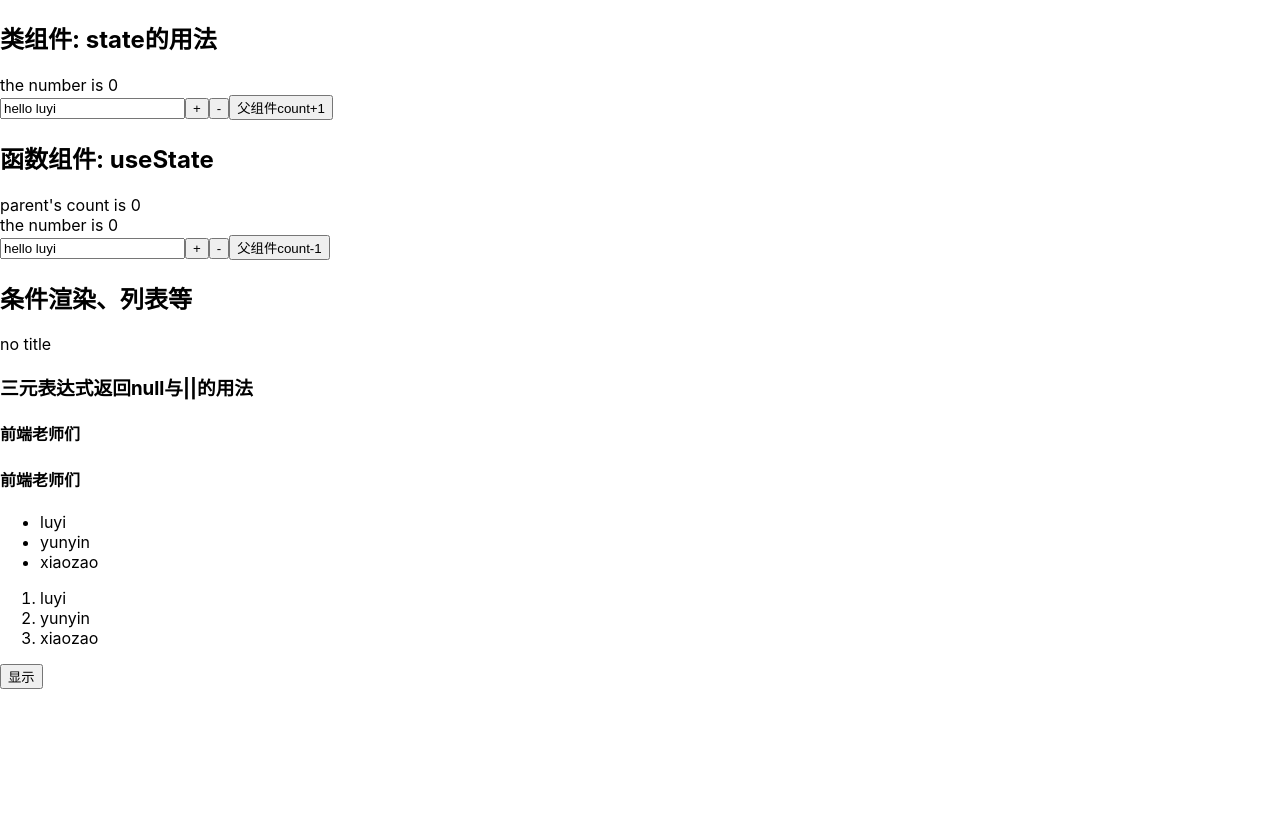
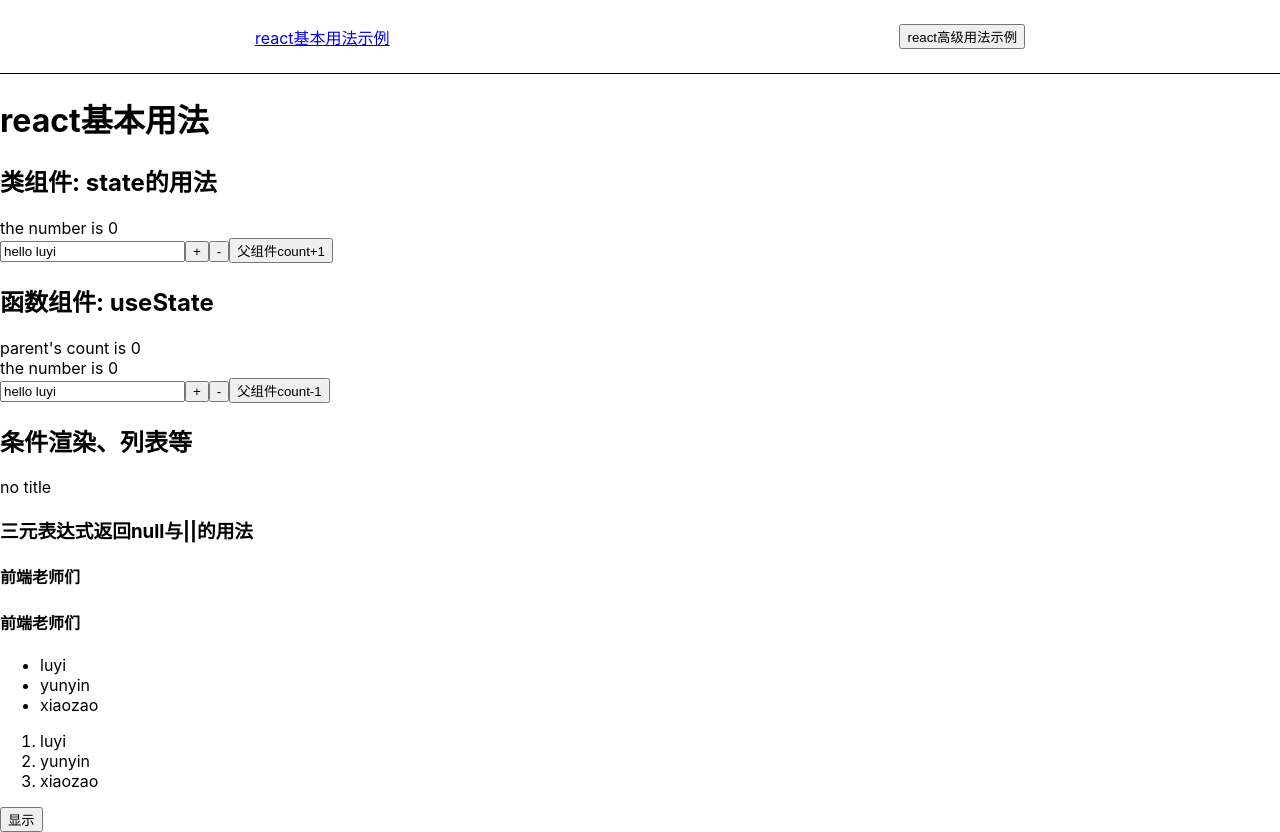
Before and after one commit to Green8y0/learn-react, a React (Create React App) app: page /basic in a window 1280 px wide. Before the commit the page ends 800 px from the top, so only its background shows below. Built offline with nearby package versions, Linux system fonts and the light colour scheme.

Commit message:
feat: 新增路由

```diff
--- a/package.json
+++ b/package.json
@@ -12,6 +12,8 @@
     "@types/react-dom": "^18.2.19",
     "react": "^18.2.0",
     "react-dom": "^18.2.0",
+    "react-router": "^6.22.2",
+    "react-router-dom": "^6.22.2",
     "react-scripts": "5.0.1",
     "typescript": "^4.9.5",
     "web-vitals": "^2.1.4"
--- a/src/App.css
+++ b/src/App.css
@@ -1,38 +1,7 @@
-.App {
-  text-align: center;
+.nav {
+  padding: 3vh 0;
+  border-bottom: 1px solid black;
+  display: flex;
+  justify-content: space-around;
+  align-items: center;
 }
-
-.App-logo {
-  height: 40vmin;
-  pointer-events: none;
-}
-
-@media (prefers-reduced-motion: no-preference) {
-  .App-logo {
-    animation: App-logo-spin infinite 20s linear;
-  }
-}
-
-.App-header {
-  background-color: #282c34;
-  min-height: 100vh;
-  display: flex;
-  flex-direction: column;
-  align-items: center;
-  justify-content: center;
-  font-size: calc(10px + 2vmin);
-  color: white;
-}
-
-.App-link {
-  color: #61dafb;
-}
-
-@keyframes App-logo-spin {
-  from {
-    transform: rotate(0deg);
-  }
-  to {
-    transform: rotate(360deg);
-  }
-}
--- a/src/App.tsx
+++ b/src/App.tsx
@@ -1,28 +1,25 @@
-import { useState } from 'react';
+import { useNavigate, useRoutes } from 'react-router';
+import { NavLink } from 'react-router-dom'
 import './App.css';
-import ClassCom from './basic/ClassCom';
-import FuncCom from './basic/FuncCom';
-import Other from './basic/Other';
+import routes from './routers/index';
 
 function App() {
-  const [count, setCount] = useState(0)
-
-  const addCount = (value: number) => {
-    setCount(count + value)
-  }
-  const minusCount = (value: number) => {
-    setCount(count - value)
-  }
+  const routers = useRoutes(routes)
+  const navigate = useNavigate()
 
   return (
     <div id='app'>
-      <ClassCom name='类组件' addCount={addCount} />
-      <FuncCom
-        name='函数组件'
-        count={count}
-        minusCount={minusCount}
-      />
-      <Other/>
+      <nav className='nav'>
+        <div>
+          <NavLink to={'/basic'}>react基本用法示例</NavLink>
+        </div>
+        <button
+          onClick={() => {
+            navigate('/higher')
+          }}
+        >react高级用法示例</button>
+      </nav>
+      {routers}
     </div>
   );
 }
--- /dev/null
+++ b/src/basic/index.tsx
@@ -0,0 +1,33 @@
+import React from 'react'
+import { useState } from 'react';
+import ClassCom from './ClassCom';
+import FuncCom from './FuncCom';
+import Other from './Other';
+
+interface IProps {
+  title?: string
+}
+
+export default function Basic({ title = 'Basic' }: IProps) {
+  const [count, setCount] = useState(0)
+
+  const addCount = (value: number) => {
+    setCount(count + value)
+  }
+  const minusCount = (value: number) => {
+    setCount(count - value)
+  }
+
+  return (
+    <div>
+      <h1>{title}</h1>
+      <ClassCom name='类组件' addCount={addCount} />
+      <FuncCom
+        name='函数组件'
+        count={count}
+        minusCount={minusCount}
+      />
+      <Other/>
+    </div>
+  )
+}
--- /dev/null
+++ b/src/higher/index.tsx
@@ -0,0 +1,7 @@
+import React from 'react'
+
+export default function Higher() {
+  return (
+    <div>Higher</div>
+  )
+}
--- a/src/index.tsx
+++ b/src/index.tsx
@@ -3,13 +3,16 @@ import ReactDOM from 'react-dom/client';
 import './index.css';
 import App from './App';
 import reportWebVitals from './reportWebVitals';
+import { BrowserRouter } from 'react-router-dom'
 
 const root = ReactDOM.createRoot(
   document.getElementById('root') as HTMLElement
 );
 root.render(
   <React.StrictMode>
-    <App />
+    <BrowserRouter>
+      <App />
+    </BrowserRouter>
   </React.StrictMode>
 );
 
```
Also changed, not shown: src/routers/index.tsx (added, +26 -0 lines), 1 other file (tests, documents, lock files or other folders).
